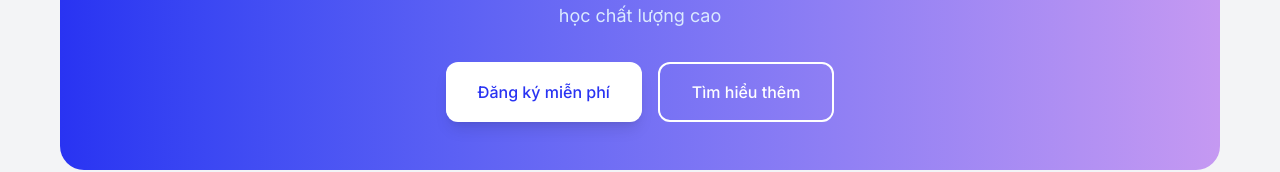
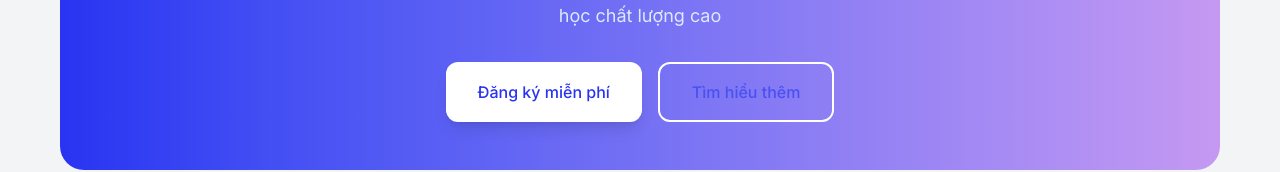
Before and after one commit to Kien-thuc03/Test-Antoree, a React (Vite) app: page / in a window 1280 px wide. In both pictures the pointer is over the button "Tìm hiểu thêm". Shown: the part 2936-3108 px from the top of the page. Built offline with nearby package versions, Linux system fonts and the light colour scheme.

Commit message:
Update button styles and add new text color classes for improved UI consistency: Introduced .text-white-antoree and .text-antoree-white hover effects in CSS, and updated button class in HomePage for better visual integration.

```diff
--- a/src/index.css
+++ b/src/index.css
@@ -347,6 +347,18 @@ html {
     color: #2933F2;
 }
 
+.text-white-antoree {
+    color: white;
+}
+
+.text-antoree-white:hover {
+    color: #4951F2;
+}
+
+.text-white-antoree:hover {
+    color: #4951F2;
+}
+
 .text-antoree-blue-light {
     color: #4951F2;
 }
--- a/src/pages/HomePage.tsx
+++ b/src/pages/HomePage.tsx
@@ -180,7 +180,7 @@ const HomePage: React.FC = () => {
                   </button>
                   <button
                     type="button"
-                    className="border-2 border-white text-white font-medium px-8 py-4 rounded-xl hover:bg-white hover:text-antoree-blue transition-all duration-300"
+                    className="border-2 border-white text-white-antoree font-medium px-8 py-4 rounded-xl hover:bg-white transition-all duration-300"
                   >
                     Tìm hiểu thêm
                   </button>
```
